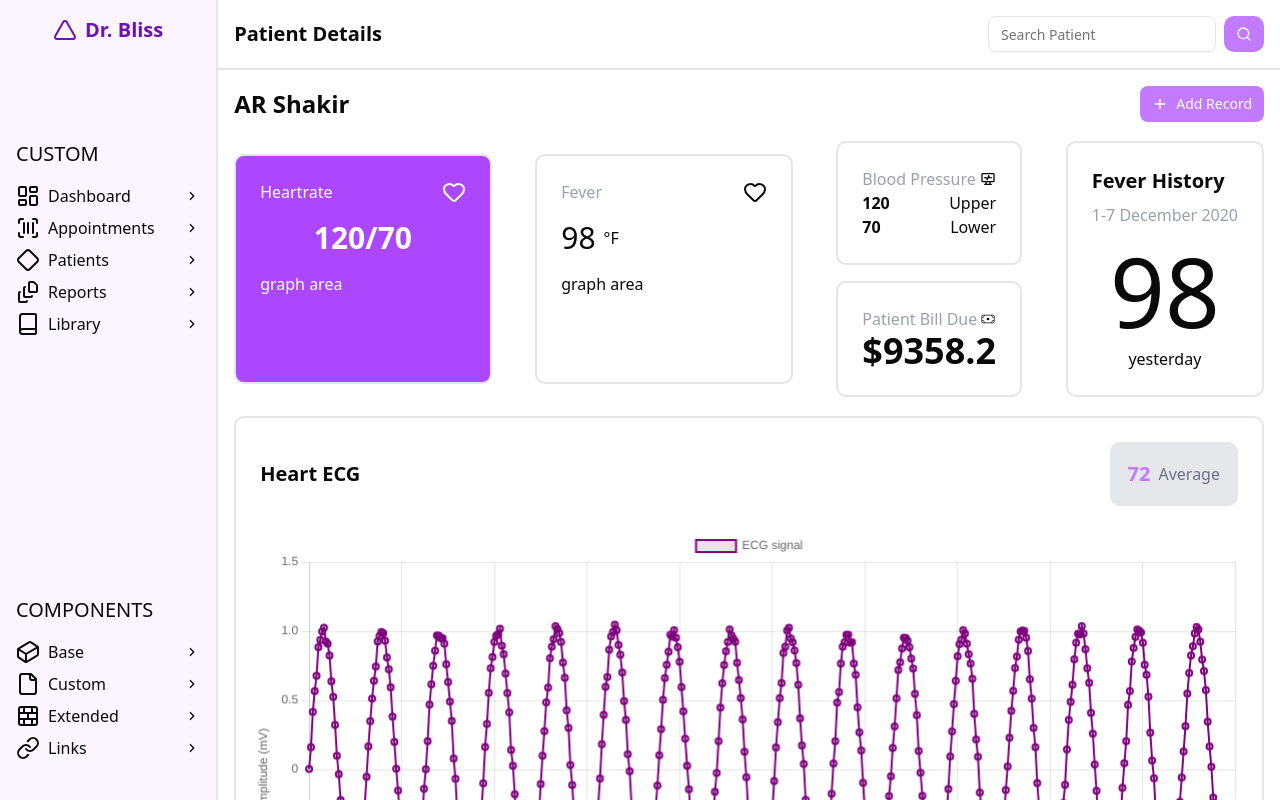
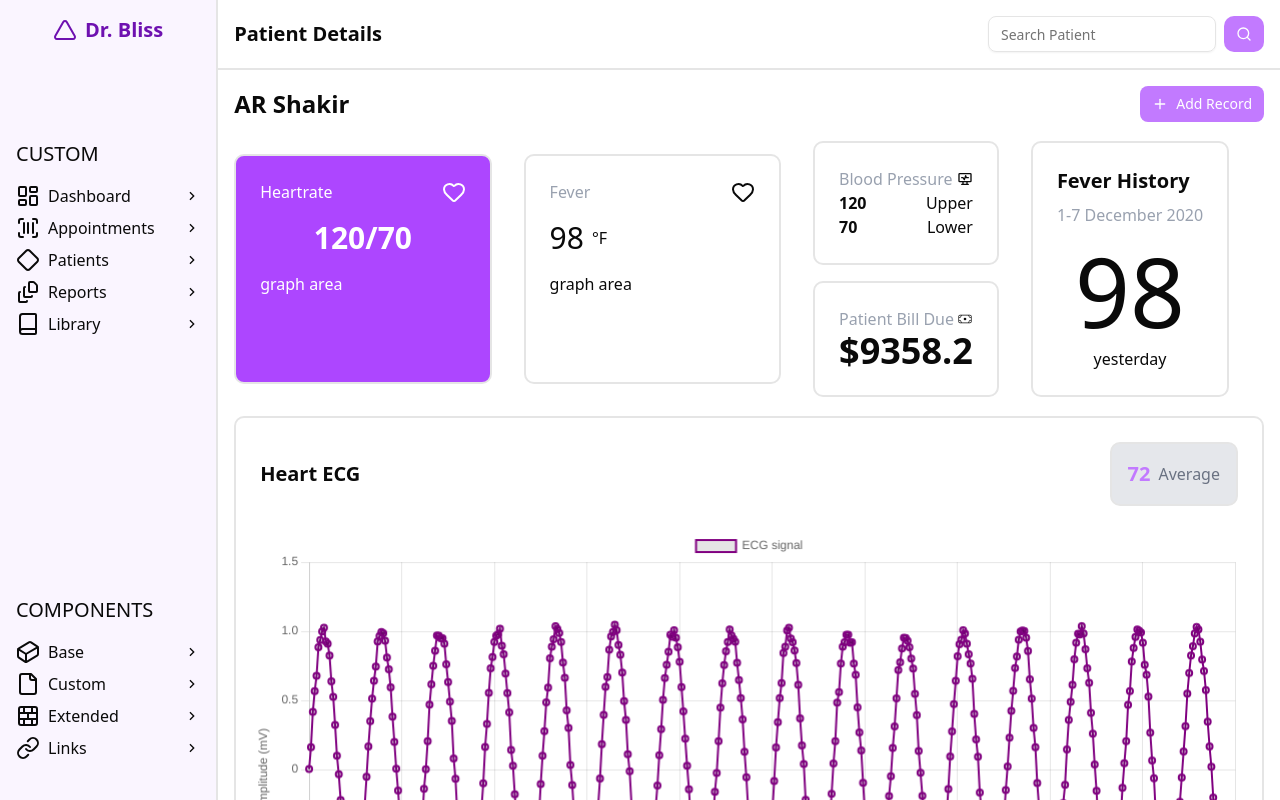
Before and after one commit to dhruv15803/medical-analysis-ui, a React (Vite) app: page / in a window 1280 px wide. Built offline with nearby package versions, Linux system fonts and the light colour scheme.

Commit message:
ui bug fix

```diff
--- a/src/components/Patient.tsx
+++ b/src/components/Patient.tsx
@@ -43,7 +43,7 @@ const Patient = ({ patientName }: Props) => {
           </Button>
         </div>
 
-        <div className="flex items-center justify-between min-h-[30%]">
+        <div className="flex items-center gap-8 min-h-[30%]">
           <HeartRateCard
             systolicPressure={HEARTRATE_SYSTOLIC_PRESSURE}
             diastolicPressure={HEARTRATE_DiASTOLICPRESSURE}
@@ -59,9 +59,7 @@ const Patient = ({ patientName }: Props) => {
           <FeverHistoryCard latestFeverValue={LATEST_FEVER_VALUE} />
         </div>
 
-        <div className="h-full">
-          <EcgChartComponent averageBpm={AVERAGE_BPM} />
-        </div>
+        <EcgChartComponent averageBpm={AVERAGE_BPM} />
 
         <div className="grid grid-cols-4 gap-2 p-4">
           <BloodPressureBottomCard
```
